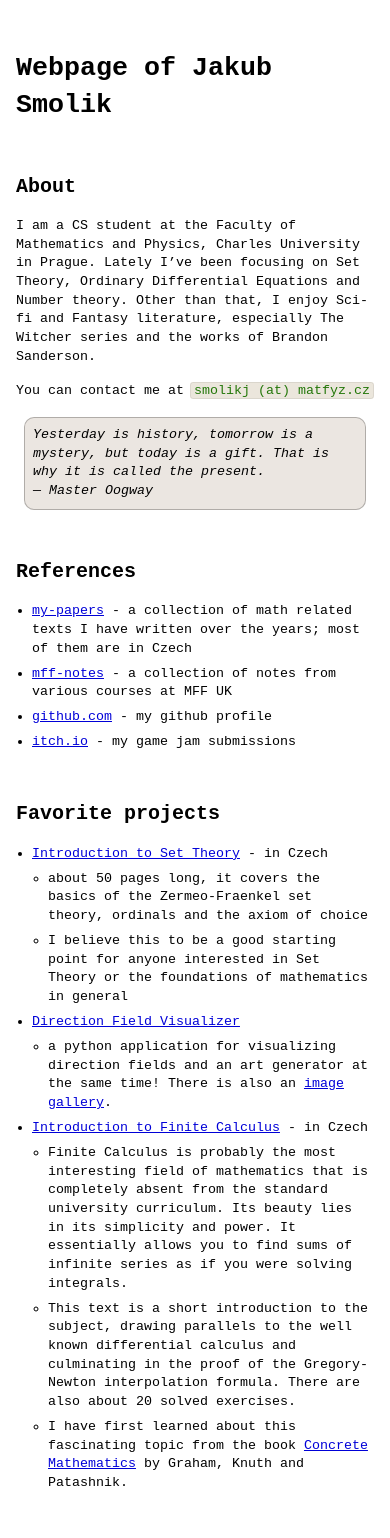
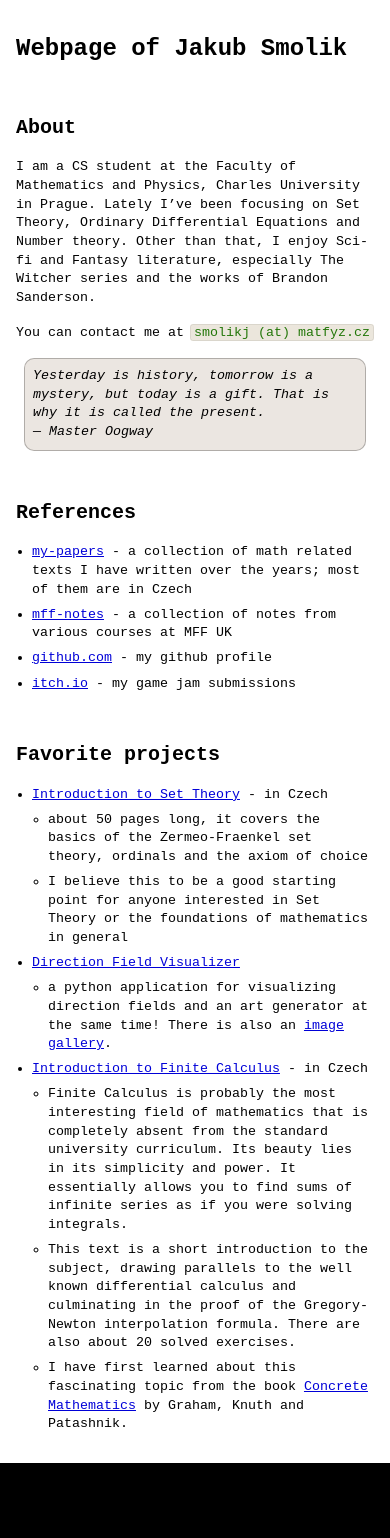
Before and after one commit to Couleslaw/couleslaw.github.io, a Jekyll site: the page built from index.md, in a window 390 px wide. Built offline with Jekyll 4.4.1, drawn with Linux system fonts in a browser that asks for light colours; after the commit the page ends 1463 px from its top, so only the background shows below that.

Commit message:
adjust font sizes for mobile

```diff
--- a/_sass/no_style_please.scss
+++ b/_sass/no_style_please.scss
@@ -148,7 +148,7 @@ img {
 @media (max-width: 500px) {
   .w {
     font-size: smaller;
-    padding: 2rem 1rem;
+    padding: 1rem 1rem;
   }
   blockquote {
     padding: 0.5rem;
@@ -157,4 +157,7 @@ img {
   ul {
     padding-left: 1rem;
   }
+  h1 {
+    font-size: 1.5rem;
+  }
 }
```
